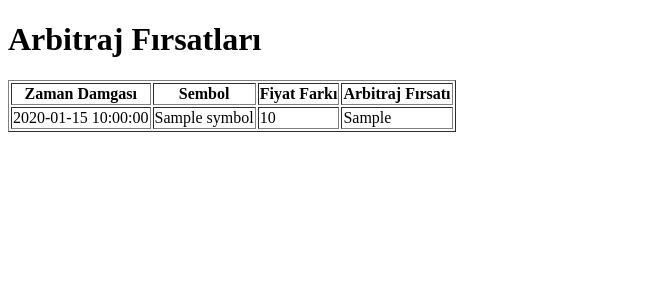
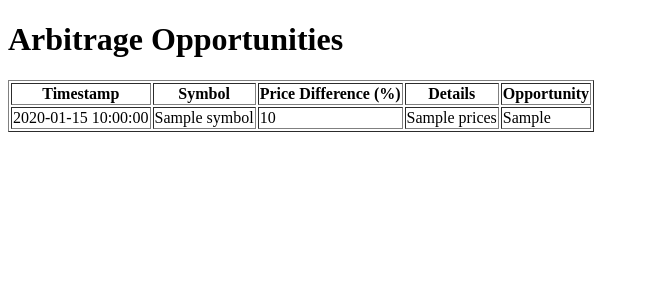
Before and after one commit to asebyrm/CryptoArbitrageBot, a Flask app: template templates/table.html in a window 1280 px wide. Shown: the top 300 px of the page, without its empty margins (0-649 px from the left). Run offline with Flask 3, Linux system fonts and the light colour scheme; the template is opened without the code that fills it: most values are stand-ins (such as "Sample title", 1, 10 or a date in 2020).

Commit message:
update 0.2

```diff
--- a/app.py
+++ b/app.py
@@ -1,4 +1,4 @@
-from flask import Flask, render_template, jsonify
+from flask import Flask, render_template
 from exchange_controller import ExchangeController
 import threading
 import time
@@ -7,28 +7,32 @@ app = Flask(__name__)
 controller = ExchangeController()
 
 data = []  # Global veri deposu
+data_lock = threading.Lock()  # Veri listesi için bir kilit oluştur
 
 def update_data():
     global data
-    symbols = ['BTC/USD', 'ETH/USD', 'SOL/USD', 'XRP/USD', 'ADA/USD', 'LTC/USD', 'BCH/USD']
+    symbols = ['BTC/USDT', 'ETH/USDT', 'SOL/USDT', 'XRP/USDT', 'ADA/USDT', 'LTC/USDT', 'BCH/USDT']
     threshold = 0.15
-    counts = {symbol: 0 for symbol in symbols}
     while True:
         new_data = []
         for symbol in symbols:
             result = controller.check_arbitrage_opportunity(symbol, threshold)
-            if result:  # Eğer arbitraj fırsatı varsaa
+            if result:  # Eğer arbitraj fırsatı varsa
                 new_data.append(result)
-        data = new_data
-        time.sleep(10)  # Verileri her 1 dakikada bir güncelle
+        with data_lock:  # Data listesini kilit altına alarak güncelle
+            data.clear()
+            data.extend(new_data)
+        time.sleep(60)  # Verileri her 60 saniyede bir güncelle
 
 # Arka planda veri güncellemesi için thread başlat
 thread = threading.Thread(target=update_data)
+thread.daemon = True
 thread.start()
 
 @app.route('/')
 def index():
-    return render_template('table.html', data=data)
+    with data_lock:  # Data listesine erişirken kilit kullan
+        return render_template('table.html', data=data.copy())
 
 if __name__ == '__main__':
-    app.run(debug=True)
+    app.run(debug=True, host='0.0.0.0', port=5000)
--- a/main.py
+++ b/main.py
@@ -4,7 +4,7 @@ import time
 
 def main():
     controller = ExchangeController()
-    symbols = ['BTC/USDT', 'ETH/USDT', 'SOL/USDT', 'XRP/USDT', 'ADA/USDT', 'LTC/USDT', 'BCH/USDT']
+    symbols = ['BTC/USDT', 'ETH/USDT', 'SOL/USDT', 'XRP/USDT', 'ADA/USDT', 'DOGE/USDT', 'DOT/USDT']
     threshold = 0.20
 
     while True:
--- a/templates/table.html
+++ b/templates/table.html
@@ -2,24 +2,25 @@
 <html lang="en">
 <head>
     <meta charset="UTF-8">
-    <meta http-equiv="refresh" content="10">  <!-- Sayfayı her 60 saniyede bir yenile -->
-    <title>Arbitraj Tablosu</title>
+    <title>Arbitrage Opportunities</title>
 </head>
 <body>
-    <h1>Arbitraj Fırsatları</h1>
+    <h1>Arbitrage Opportunities</h1>
     <table border="1">
         <tr>
-            <th>Zaman Damgası</th>
-            <th>Sembol</th>
-            <th>Fiyat Farkı</th>
-            <th>Arbitraj Fırsatı</th>
+            <th>Timestamp</th>
+            <th>Symbol</th>
+            <th>Price Difference (%)</th>
+            <th>Details</th>
+            <th>Opportunity</th>
         </tr>
         {% for item in data %}
         <tr>
-            <td>{{ item['timestamp'] }}</td>
-            <td>{{ item['symbol'] }}</td>
-            <td>{{ item['price_difference'] }}</td>
-            <td>{{ item['arbitrage_opportunity'] }}</td>
+            <td>{{ item.timestamp }}</td>
+            <td>{{ item.symbol }}</td>
+            <td>{{ item.price_difference | round(2) }}</td>
+            <td>{{ item.prices }}</td>
+            <td>{{ item.arbitrage_opportunity }}</td>
         </tr>
         {% endfor %}
     </table>
```
Also changed, not shown: arbitrage_data.csv (+16 -0 lines), exchange_controller.py (+5 -10 lines).
